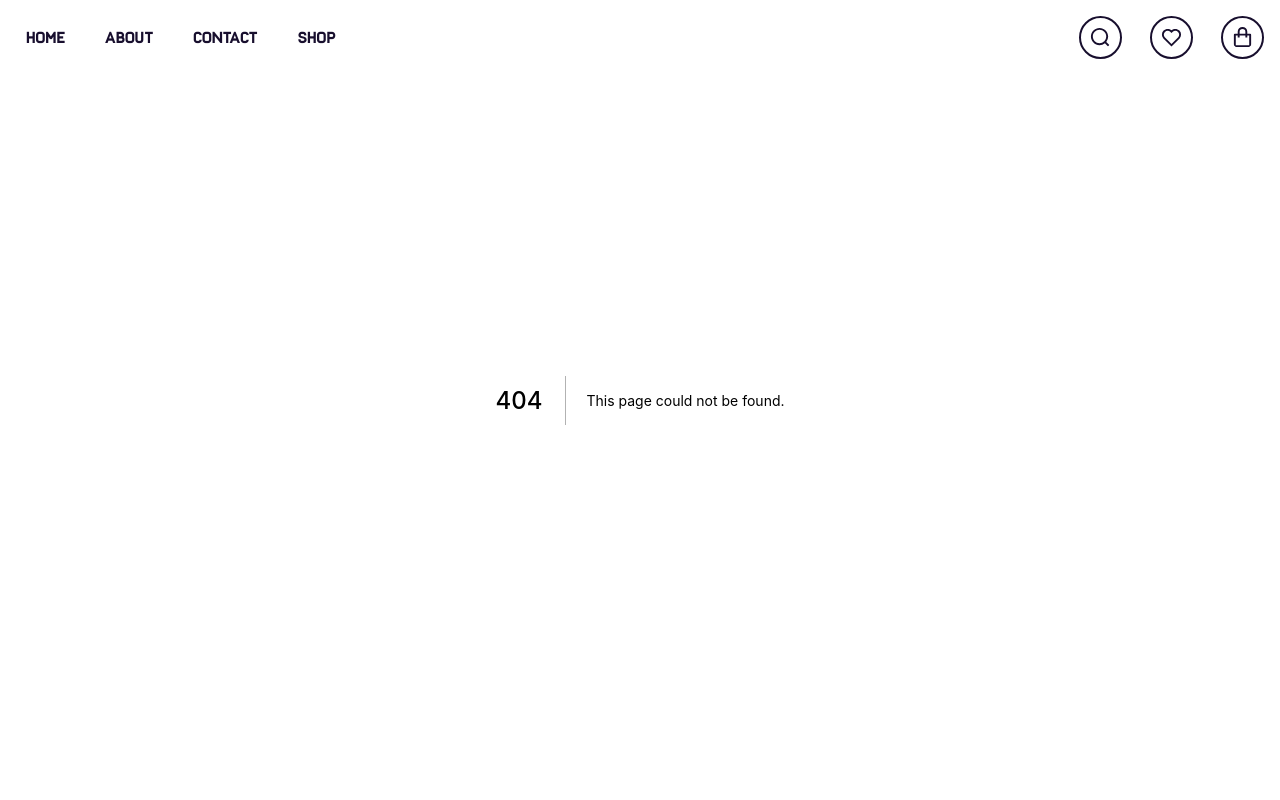
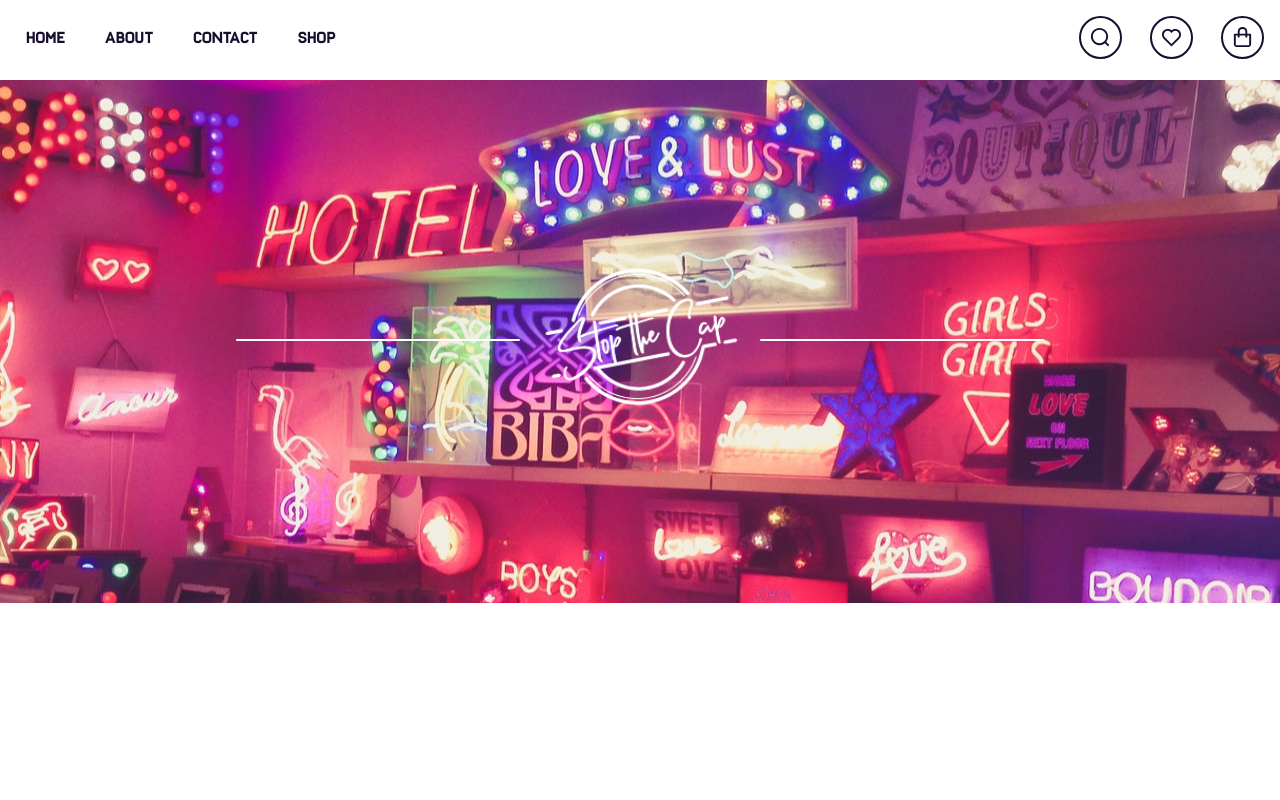
Before and after one commit to Pagnito/stopthecap, a Next.js app: page /shop in a window 1280 px wide. Before the commit this address had no page. Shown: the top 800 px of the page. Built offline with nearby package versions, Linux system fonts and the light colour scheme; what realm-web would draw is missing.

Commit message:
small changes

```diff
--- a/actions/cart/cart-actions.js
+++ b/actions/cart/cart-actions.js
@@ -32,18 +32,19 @@
 export const removeCartItemAction =(itemToRemove) => async (dispatch) => {
   let cart = JSON.parse(localStorage.getItem('checkout'));
   const updatedCart = cart.items.filter(item => item.id !== itemToRemove.id);
+  dispatch({type: cartTypes.UPDATE_CART, payload: updatedCart});
   const newCheckout = await shopify.updateCheckout(cart.checkout_id, updatedCart);
   localStorage.setItem("checkout", JSON.stringify({items: updatedCart, checkout_id: newCheckout.id, checkout_url: newCheckout.webUrl}));
-  return dispatch({type: cartTypes.UPDATE_CART, payload: updatedCart});
 
   // if (cart.length === 1) {
   //   toggleCart()
   // }
 }
 
-export function loadCheckoutFromLocalStorage(payload) {
+export function loadCheckoutFromLocalStorage() {
+  let checkout = JSON.parse(localStorage.getItem('checkout'));
   return {
     type: cartTypes.LOAD_CHECKOUT,
-    payload: payload
+    payload: checkout
   }
 }
--- a/components/Layout.js
+++ b/components/Layout.js
@@ -15,14 +15,12 @@
 
 const Layout = ({ children, app }) => {
   let dispatch = useDispatch();
-  let {getCheckoutFromLocalStorage} = useCart();
 
   useEffect(() => {
-    let savedCheckout = getCheckoutFromLocalStorage();
-    if(savedCheckout) {
-      dispatch(loadCheckoutFromLocalStorage(savedCheckout));
+
+      dispatch(loadCheckoutFromLocalStorage());
       dispatch(setWishlist());
-    }
+
   },[])
   return (
     <div className={styles.app}>
--- a/pages/contact.js
+++ b/pages/contact.js
@@ -2,7 +2,7 @@
 import {app} from '../app.config';
 export default function Contact(props) {
   return (
-    <div className="relative flex items-top justify-center min-h-screen  sm:items-center sm:pt-0">
+    <div className="relative flex items-top justify-center min-h-screen sm:items-center sm:pt-0">
       <div className="max-w-6xl mx-auto sm:px-6 lg:px-8">
         <div className="mt-8 overflow-hidden">
           <div className="grid grid-cols-1 md:grid-cols-2">
--- /dev/null
+++ b/pages/shop.js
@@ -0,0 +1,33 @@
+import React from "react";
+import Link from "next/link";
+import Image from "next/image";
+
+export default function Shop(props) {
+  return (
+    <div className="min-h-screen pt-20">
+      <div className="flex flex-col items-center bg-shop-banner py-40 bg-center">
+        <div className="flex w-2/3 justify-center items-center -mt-1">
+          <div className="mr-5 h-2px bg-white w-1/3 rounded-full"></div>
+          <Link href="/" passHref>
+            <div>
+              <Image
+                alt="Brand Logo"
+                width={200}
+                height={200}
+                className="m-1 cursor-pointer"
+                src="/images/StopTheCap-Favicon-White.png"
+                objectFit="contain"
+              />
+            </div>
+          </Link>
+
+          <div className="ml-5 h-2px bg-white w-1/3 rounded-full"></div>
+        </div>
+        <div className="catalog-container">
+          <div className="filters"></div>
+          <div className="grid"></div>
+        </div>
+      </div>
+    </div>
+  );
+}
--- a/tailwind.config.js
+++ b/tailwind.config.js
@@ -34,7 +34,8 @@
     extend: {
       backgroundImage: {
         'landing-slider-one': "url('/images/landing.jpg')",
-        'landing-slider-two': "url('/images/me.jpg')"
+        'landing-slider-two': "url('/images/me.jpg')",
+        'shop-banner': "url('/images/shop-banner.jpg')"
       },
       spacing: {
         '8xl': '96rem',
--- a/use/useCart.js
+++ b/use/useCart.js
@@ -1,10 +1,7 @@
 import { useSelector } from "react-redux";
 export default function useCart(props) {
   let cart = useSelector(({cart}) => cart)
-  let getCheckoutFromLocalStorage = () => {
-    let checkout = JSON.parse(localStorage.getItem('checkout'));
-    return checkout;
-  }
+
   let subtotal = cart.items.length > 0
     ? cart.items.reduce((prev, curr) => {
         return {
@@ -16,7 +13,6 @@
     : { priceV2: { amount: 0 } };
 
   return {
-    getCheckoutFromLocalStorage,
     subtotal
   }
 }
```
Also changed, not shown: public/images/shop-banner.jpg (added).
